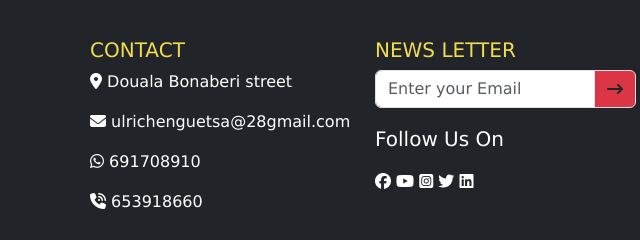
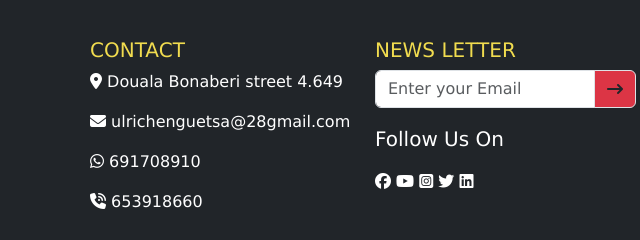
Before and after one commit to ulrichenguesta6/Portfolio, a plain HTML site: page index.html in a window 1280 px wide. Shown: the part 3672-3912 px from the top of the page, 562-1202 px from the left. Drawn offline with Linux system fonts and the light colour scheme.

Commit message:
Final final final

```diff
--- a/index.html
+++ b/index.html
@@ -421,7 +421,7 @@
                 </div>
                 <div class="col-lg-3 col-md-6 text-white">
                     <h5 class="footer-header">CONTACT</h5>
-                    <p><i class="fa-solid fa-location-dot"></i> Douala Bonaberi street </p>
+                    <p><i class="fa-solid fa-location-dot"></i> Douala Bonaberi street 4.649 </p>
                     <p><i class="fa-solid fa-envelope"></i> ulrichenguetsa@28gmail.com </p>
                     <p><i class="fa-brands fa-whatsapp"></i> 691708910 </p>
                     <p><i class="fa-solid fa-phone-volume"></i></i> 653918660 </p>
```
